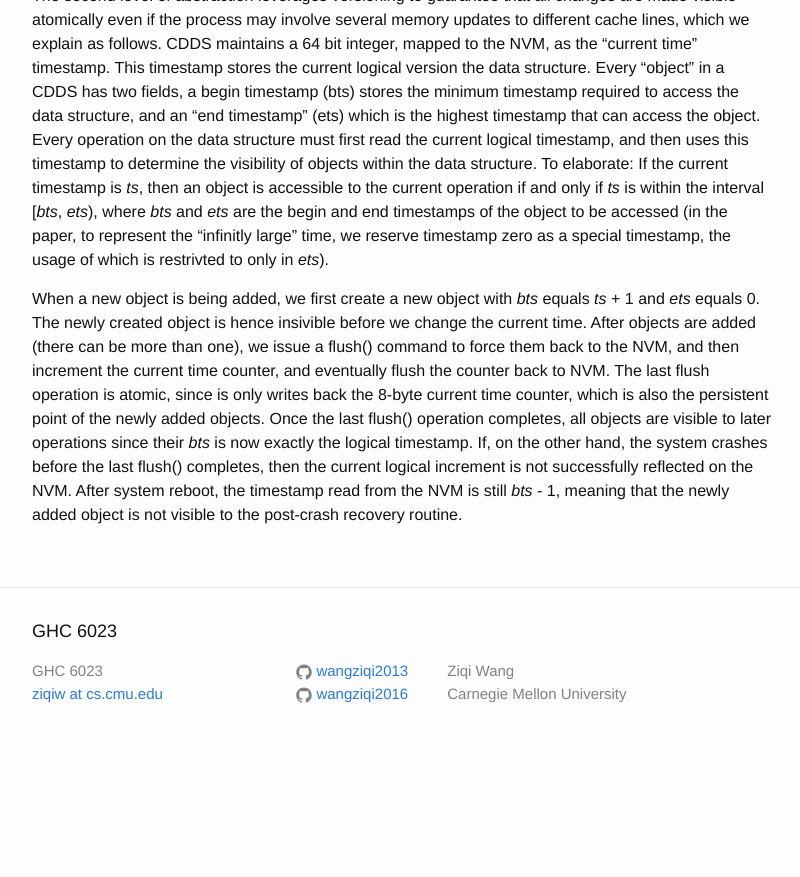
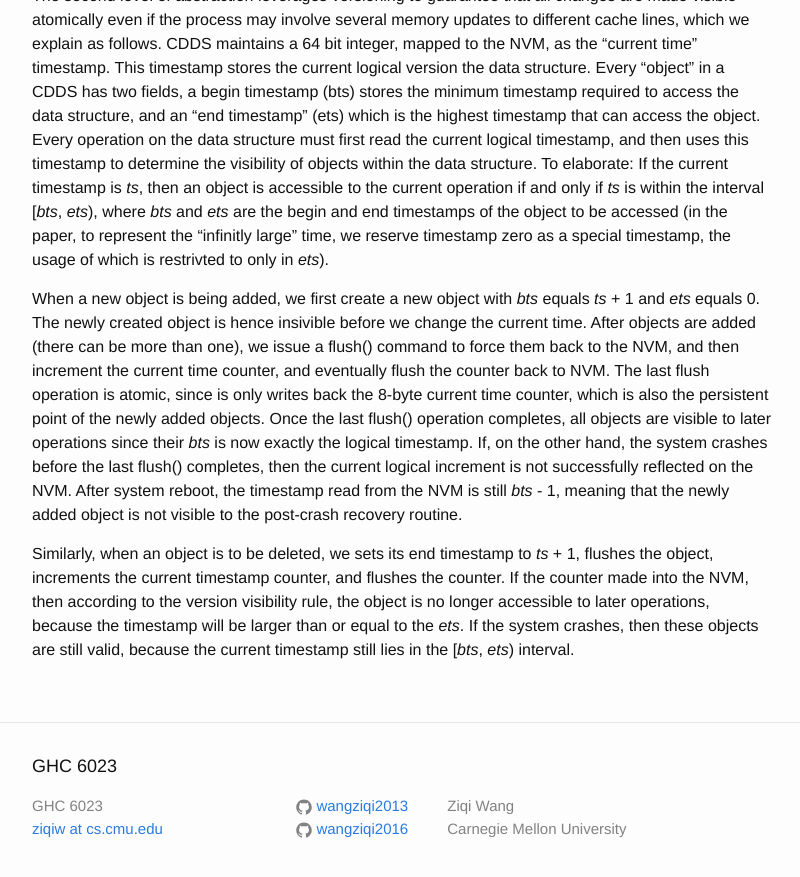
Before and after one commit to wangziqi2013/wangziqi2013.github.io, a Jekyll site: the page built from _posts/2019-08-28-cdds.markdown, in a window 1280 px wide and 900 px high, scrolled down 1219 px. Shown: the top 877 px of the window, without its empty margins (238-1038 px from the left). Built offline with Jekyll 4.4.1, drawn with Linux system fonts in a browser that asks for light colours; before the commit the page ends 1984 px from its top, so only the background shows below that.

Commit message:
Adding object delete

```diff
--- a/_posts/2019-08-28-cdds.markdown
+++ b/_posts/2019-08-28-cdds.markdown
@@ -58,3 +58,9 @@ are visible to later operations since their *bts* is now exactly the logical tim
 crashes before the last flush() completes, then the current logical increment is not successfully reflected on the NVM.
 After system reboot, the timestamp read from the NVM is still *bts* - 1, meaning that the newly added object is not
 visible to the post-crash recovery routine.
+
+Similarly, when an object is to be deleted, we sets its end timestamp to *ts* + 1, flushes the object, increments the
+current timestamp counter, and flushes the counter. If the counter made into the NVM, then according to the version
+visibility rule, the object is no longer accessible to later operations, because the timestamp will be larger than or
+equal to the *ets*. If the system crashes, then these objects are still valid, because the current timestamp still
+lies in the [*bts*, *ets*) interval.
```
